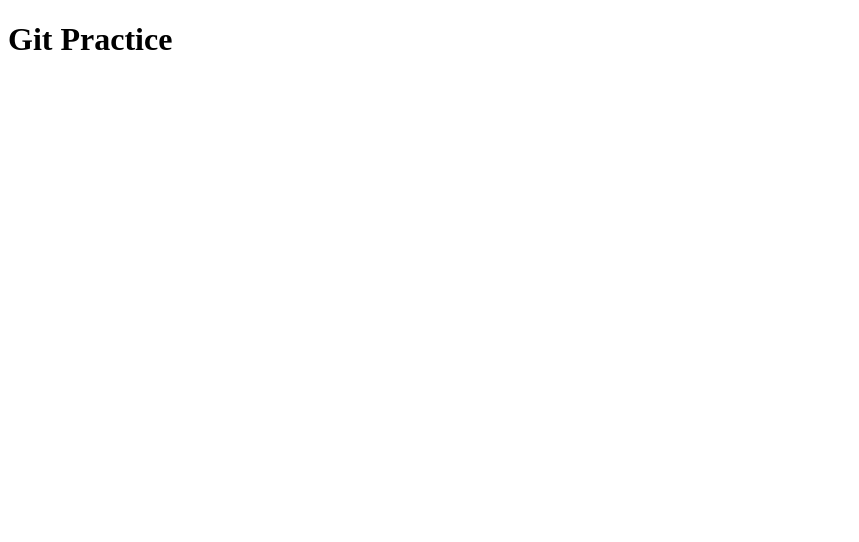
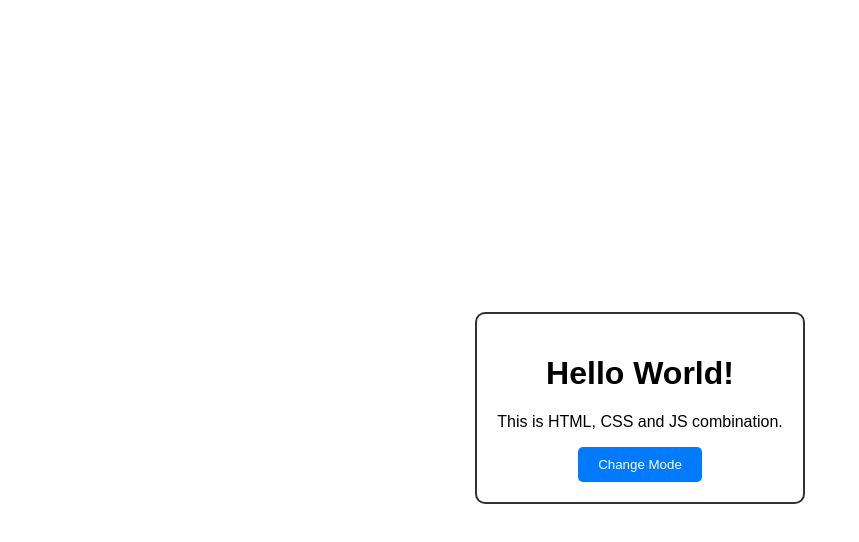
Before and after one commit to ajaydhadi95-gif/git-practice, a plain HTML site: page Index.html in a window 1280 px wide. Shown: the whole page, without its empty margins (0-859 px from the left). Drawn offline with Linux system fonts and the light colour scheme.

Commit message:
changes done in code

```diff
--- a/Index.html
+++ b/Index.html
@@ -3,9 +3,17 @@
 <head>
     <meta charset="UTF-8">
     <meta name="viewport" content="width=device-width, initial-scale=1.0">
-    <title>Documents</title>
+    <title>My First Project</title>
+    <link rel="stylesheet" href="style.css">
 </head>
-<h1>Git Practice </h1>
 <body>
+
+    <div class="container">
+        <h1>Hello World!</h1>
+        <p>This is HTML, CSS and JS combination.</p>
+        <button id="modeBtn">Change Mode</button>
+    </div>
+
+    <script src="script.js"></script>
 </body>
 </html>
--- a/script.js
+++ b/script.js
@@ -0,0 +1,15 @@
+// HTML elements ko select karna
+const btn = document.getElementById('modeBtn');
+
+// Click event add karna
+btn.addEventListener('click', () => {
+    // Body par 'dark-theme' class ko toggle (add/remove) karna
+    document.body.classList.toggle('dark-theme');
+
+    // Button ka text badalna
+    if (document.body.classList.contains('dark-theme')) {
+        btn.textContent = "Light Mode";
+    } else {
+        btn.textContent = "Dark Mode";
+    }
+});
--- a/style.css
+++ b/style.css
@@ -1,10 +1,31 @@
-*{
-    padding: 0%;
-    margin: 0%;
-    margin-top: 0%;
+body {
+    font-family: Arial, sans-serif;
+    display: flex;
+    justify-content: center;
+    align-items: center;
+    height: 100vh;
+    transition: background 0.5s, color 0.5s; /* Smooth change ke liye */
 }
-h1{
-    color: blueviolet;
+
+.container {
     text-align: center;
-    margin-top: 20%;
+    padding: 20px;
+    border: 2px solid #333;
+    border-radius: 10px;
 }
+
+/* Dark Mode ki styling */
+.dark-theme {
+    background-color: #121212;
+    color: white;
+    border-color: white;
+}
+
+button {
+    padding: 10px 20px;
+    cursor: pointer;
+    border-radius: 5px;
+    border: none;
+    background: #007bff;
+    color: white;
+}
```
